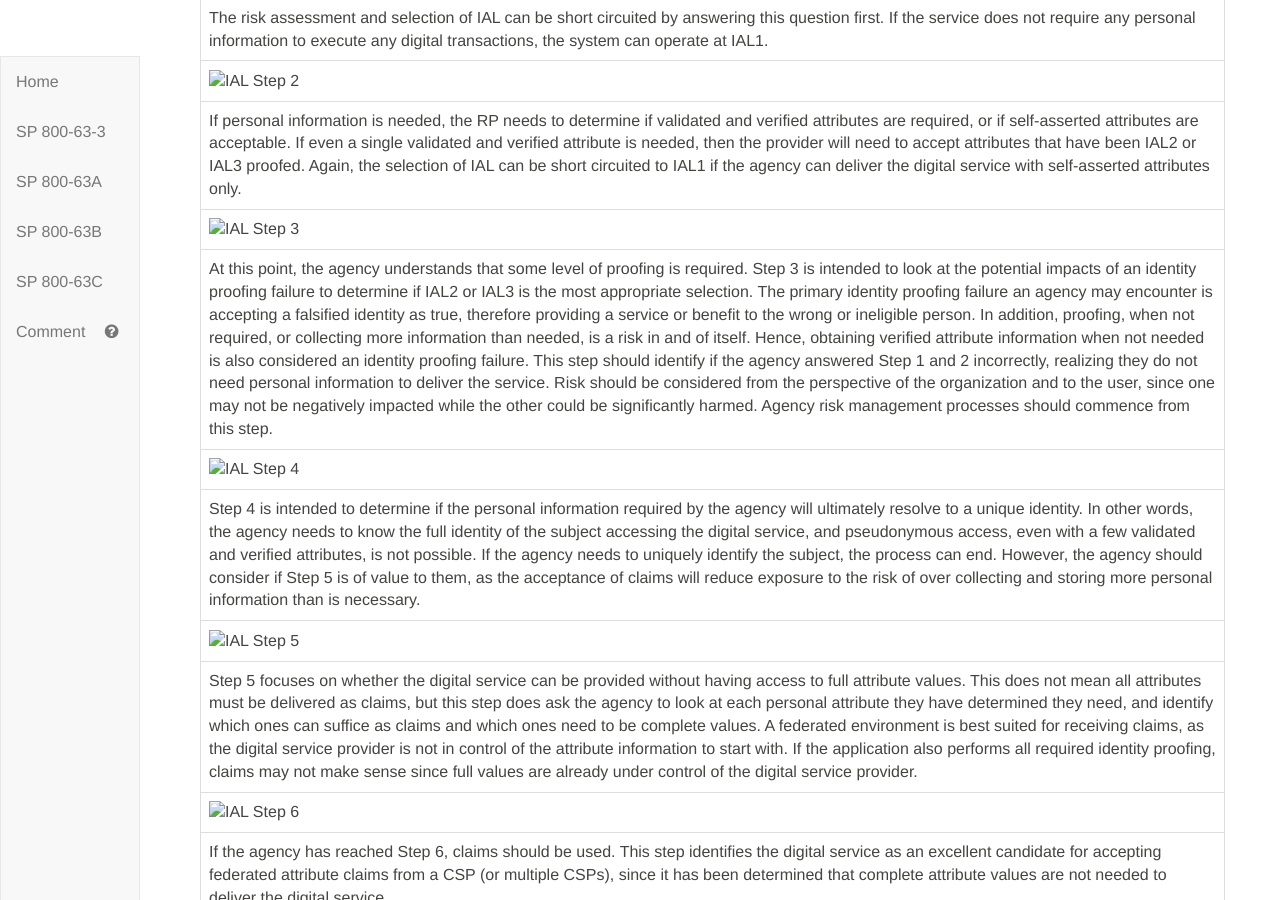
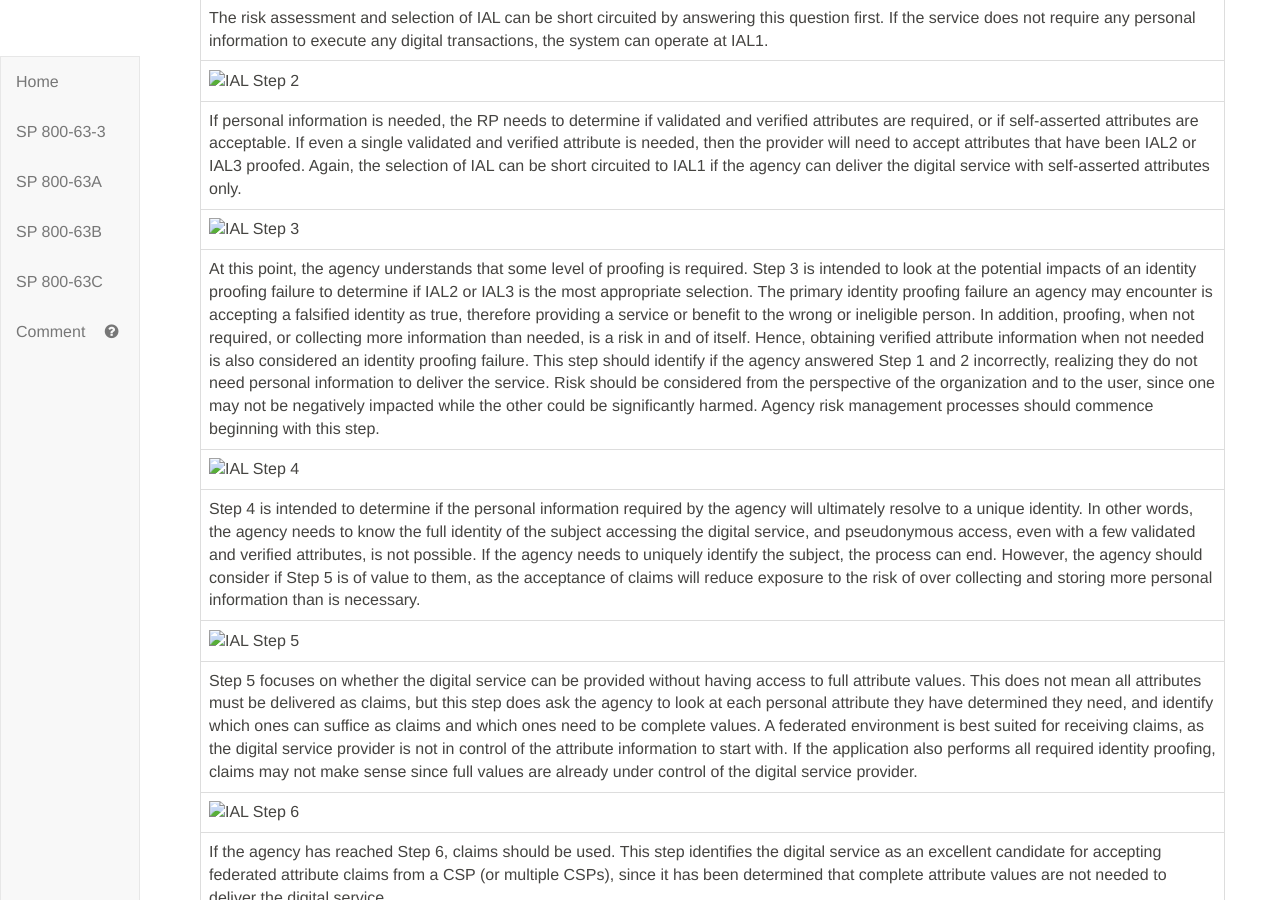
Before and after one commit to usnistgov/800-63-3, a Jekyll site: the page built from sp800-63-3/sec6_xAL.md, in a window 1280 px wide and 900 px high, scrolled down 3089 px. Built offline with Jekyll 4.4.1, drawn with Linux system fonts in a browser that asks for light colours; our own code applies the rules of GitHub Pages for plain Markdown files; some of the changed text lies outside the part shown.

Commit message:
Final edits

```diff
--- a/sp800-63-3/sec6_xAL.md
+++ b/sp800-63-3/sec6_xAL.md
@@ -115,7 +115,7 @@
     <td><img src="sp800-63-3/media/ial-step3.png" alt="IAL Step 3"/></td>
   </tr>
   <tr>
-   <td>At this point, the agency understands that some level of proofing is required. Step 3 is intended to look at the potential impacts of an identity proofing failure to determine if IAL2 or IAL3 is the most appropriate selection. The primary identity proofing failure an agency may encounter is accepting a falsified identity as true, therefore providing a service or benefit to the wrong or ineligible person. In addition, proofing, when not required, or collecting more information than needed, is a risk in and of itself. Hence, obtaining verified attribute information when not needed is also considered an identity proofing failure. This step should identify if the agency answered Step 1 and 2 incorrectly, realizing they do not need personal information to deliver the service. Risk should be considered from the perspective of the organization and to the user, since one may not be negatively impacted while the other could be significantly harmed. Agency risk management processes should commence from this step.</td>
+   <td>At this point, the agency understands that some level of proofing is required. Step 3 is intended to look at the potential impacts of an identity proofing failure to determine if IAL2 or IAL3 is the most appropriate selection. The primary identity proofing failure an agency may encounter is accepting a falsified identity as true, therefore providing a service or benefit to the wrong or ineligible person. In addition, proofing, when not required, or collecting more information than needed, is a risk in and of itself. Hence, obtaining verified attribute information when not needed is also considered an identity proofing failure. This step should identify if the agency answered Step 1 and 2 incorrectly, realizing they do not need personal information to deliver the service. Risk should be considered from the perspective of the organization and to the user, since one may not be negatively impacted while the other could be significantly harmed. Agency risk management processes should commence beginning with this step.</td>
   </tr>
   <tr>
     <td><img src="sp800-63-3/media/ial-step4.png" alt="IAL Step 4"/></td>
@@ -160,7 +160,7 @@
     <td><img src="sp800-63-3/media/aal-step1.png" alt="AAL Step 1"/></td>
   </tr>
   <tr>
-   <td>Step 1 asks agencies to look at the potential impacts of an authentication failure. In other words, what would occur if an unauthorized user accessed one or more valid user accounts? Risk should be considered from the perspective of the organization and to a valid user, since one may not be negatively impacted while the other could be significantly harmed. Agency risk management processes should commence from this step.</td>
+   <td>Step 1 asks agencies to look at the potential impacts of an authentication failure. In other words, what would occur if an unauthorized user accessed one or more valid user accounts? Risk should be considered from the perspective of the organization and to a valid user, since one may not be negatively impacted while the other could be significantly harmed. Agency risk management processes should commence beginning with this step.</td>
   </tr>
   <tr>
     <td><img src="sp800-63-3/media/aal-step2.png" alt="AAL Step 2"/></td>
```
Also changed, not shown: sp800-63-3/sec1_2_introduction.md (+1 -1 lines), sp800-63-3/media/model.png, 1 other file.
